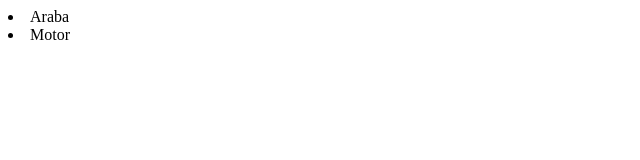
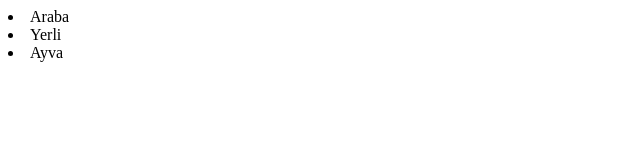
Before and after one commit to go-to-outside/newGitTestDrive, a plain HTML site: page index-2.html in a window 1280 px wide. Shown: the full height of the page, 0-640 px from the left. Drawn offline with Linux system fonts and the light colour scheme.

Commit message:
secnd levl

```diff
--- a/index.html
+++ b/index-2.html
@@ -2,7 +2,8 @@
 <body>
     <div>
     <li>Araba</li>
-    <li>Motor</li>
+    <li>Yerli</li>
+    <li>Ayva</li>
     </div>
 </body>
 </html>
```
